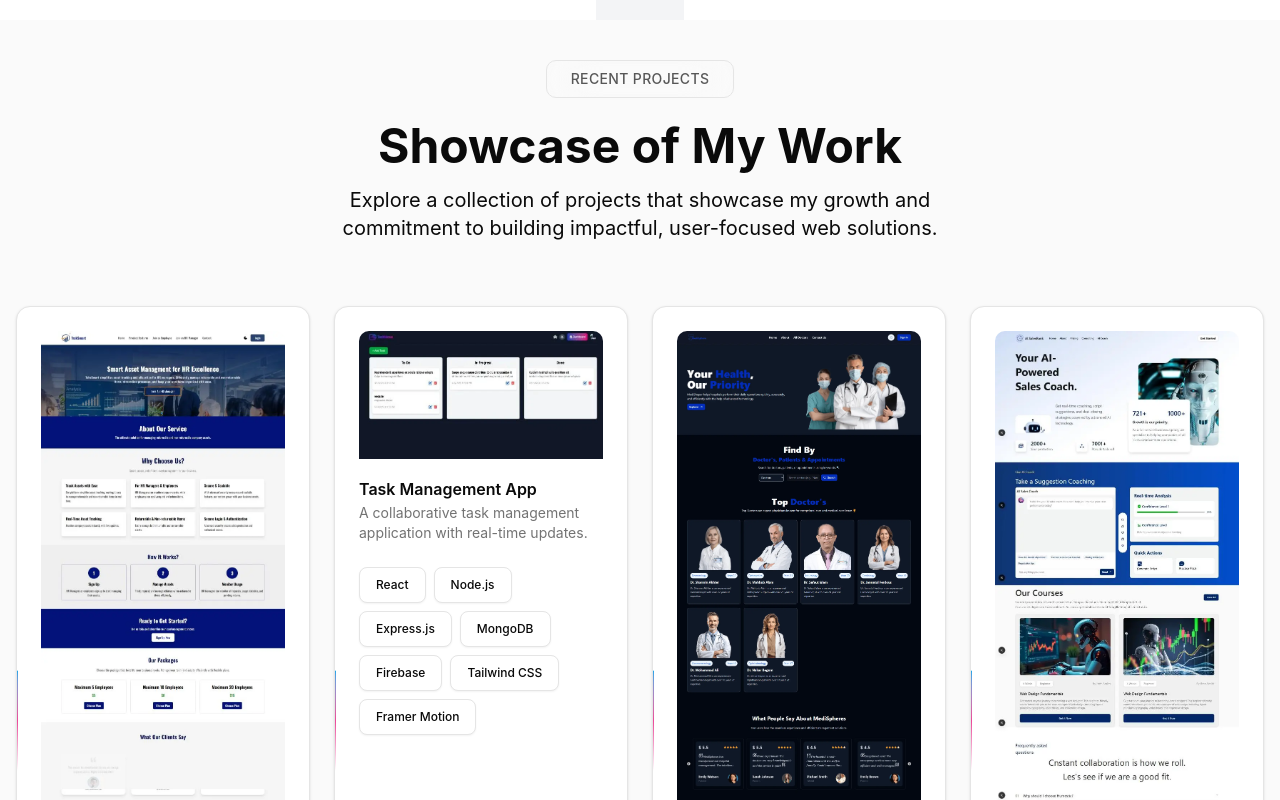
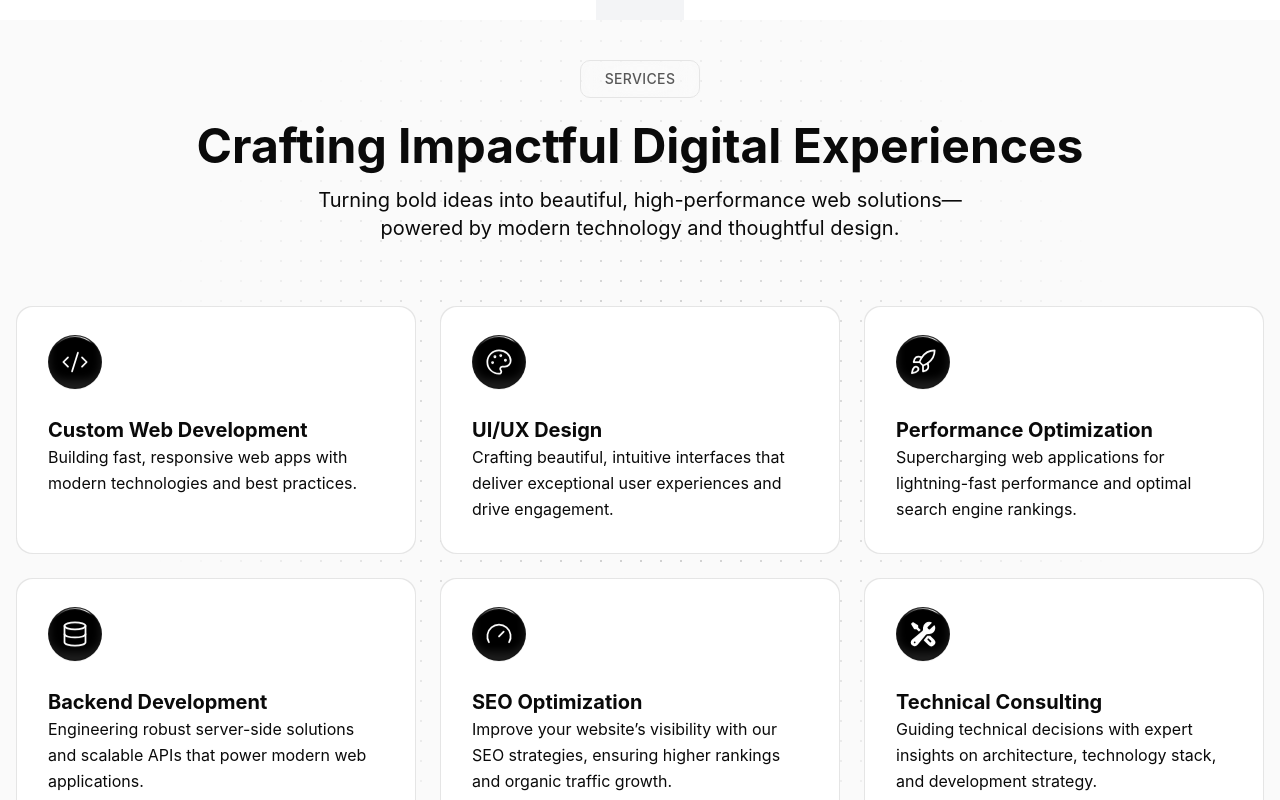
Before and after one commit to wptasmina/My-Portfolio, a Next.js app: page / in a window 1280 px wide. Shown: the part 1580-2380 px from the top of the page. Built offline with nearby package versions, Linux system fonts and the light colour scheme.

Commit message:
service section add

```diff
--- a/app/page.tsx
+++ b/app/page.tsx
@@ -2,6 +2,7 @@ import HeroSection from "@/components/HomeSection/HeroSection";
 import AboutPage from "./about/page";
 import Projects from "@/components/Projects/Projects";
 import Login from "@/components/Login";
+import Service from "@/components/Services/Service";
 
 
 
@@ -12,6 +13,7 @@ export default function Home() {
       <main className="min-h-screen ">
         <HeroSection />
         <AboutPage/>
+        <Service/>
         <Projects />
         <Login />
 
--- /dev/null
+++ b/components/Services/Service.tsx
@@ -0,0 +1,51 @@
+"use client";
+import React from "react";
+import { DotPattern } from "../magicui/dot-pattern";
+import ServicesCard from "./ServicesCard";
+import { ShinyButton } from "../magicui/shiny-button";
+import { services } from "@/data/services";
+import SectionTitle from "../shared/CustomStyle/SectionTitle/SectionTitle";
+import { cn } from "@/lib/utils";
+
+
+
+const Service = () => {
+  return (
+    <section
+      id="services"
+      className="relative min-h-screen bg-zinc-50 dark:bg-black/60 py-10  overflow-hidden"
+    >
+    <div className="wrapper">
+
+
+      <div className="text-center relative z-10 mb-10">
+        <ShinyButton>Services</ShinyButton>
+        <SectionTitle
+         heading={`Crafting Impactful Digital Experiences`}
+
+         subHeading={`Turning bold ideas into beautiful, high-performance web solutions—
+powered by modern technology and thoughtful design.`}
+         />
+      </div>
+       <DotPattern
+        width={20}
+        height={20}
+        cx={1}
+        cy={1}
+        cr={1}
+        className={cn(
+          "[mask-image:radial-gradient(500px_circle_at_center,white,transparent)]"
+        )}
+      />
+      <div className="grid sm:grid-cols-2 lg:grid-cols-3 gap-6">
+        {services.map((service, index) => (
+          <ServicesCard key={index} {...service}
+          />
+        ))}
+      </div>
+    </div>
+    </section>
+  );
+};
+
+export default Service;
--- /dev/null
+++ b/components/Services/ServicesCard.tsx
@@ -0,0 +1,39 @@
+"use client";
+
+import { Service } from "@/types";
+import { MagicCard } from "../magicui/magic-card";
+import { ShimmerButton } from "../magicui/shimmer-button";
+import { useTheme } from "next-themes";
+
+
+const ServicesCard = ({ icon: Icon, title, description }: Service) => {
+  const { theme } = useTheme();
+
+  return (
+    <section className="flex flex-col h-full">
+      <div className="group relative flex flex-col h-full">
+        <MagicCard
+          className="relative glass rounded-2xl p-8 gradient-border transition-all duration-300 hover:-translate-y-1 flex flex-col flex-grow"
+          gradientColor={theme === "dark" ? "#262626" : "#D9D9D955"}
+        >
+          {/* Icon Section */}
+        <div className="mb-6 animate-float">
+        <ShimmerButton className="rounded-full p-3">
+          <span className="shimmerButton-span ">
+           <Icon className="w-7 h-7 text-white" strokeWidth={1.5} />
+          </span>
+        </ShimmerButton>
+        </div>
+
+          {/* Title */}
+          <h3 className="text-xl font-bold">{title}</h3>
+
+          {/* Description properly */}
+          <p className="text-content dark:text-gray-400 text-md leading-relaxed flex-grow">{description}</p>
+        </MagicCard>
+      </div>
+    </section>
+  );
+};
+
+export default ServicesCard;
--- /dev/null
+++ b/data/services.ts
@@ -0,0 +1,43 @@
+import { Service } from "@/types";
+import { WrenchScrewdriverIcon } from "@heroicons/react/24/solid";
+import { Code2, Database, Gauge, Palette, Rocket } from "lucide-react";
+
+
+export const services: Service[] = [
+  {
+    icon: Code2,
+    title: "Custom Web Development",
+    description:
+      "Building fast, responsive web apps with modern technologies and best practices.",
+  },
+  {
+    icon: Palette,
+    title: "UI/UX Design",
+    description:
+      "Crafting beautiful, intuitive interfaces that deliver exceptional user experiences and drive engagement.",
+  },
+  {
+    icon: Rocket,
+    title: "Performance Optimization",
+    description:
+      "Supercharging web applications for lightning-fast performance and optimal search engine rankings.",
+  },
+  {
+    icon: Database,
+    title: "Backend Development",
+    description:
+      "Engineering robust server-side solutions and scalable APIs that power modern web applications.",
+  },
+  {
+    icon: Gauge,
+    title: "SEO Optimization",
+    description:
+      "Improve your website’s visibility with our SEO strategies, ensuring higher rankings and organic traffic growth.",
+  },
+  {
+    icon: WrenchScrewdriverIcon,
+    title: "Technical Consulting",
+    description:
+      "Guiding technical decisions with expert insights on architecture, technology stack, and development strategy.",
+  },
+];
```
